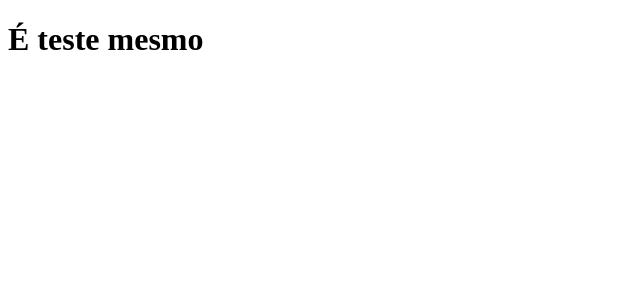
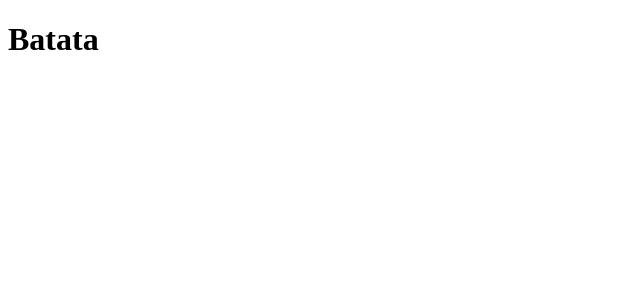
Before and after one commit to rafaeldgeo/clone-tabnews, a Next.js app: page / in a window 1280 px wide. Shown: the top 300 px of the page, without its empty margins (0-640 px from the left). Built offline with nearby package versions, Linux system fonts and the light colour scheme.

Commit message:
teste next.js

```diff
--- a/pages/index.js
+++ b/pages/index.js
@@ -1,5 +1,5 @@
 function Home() {
-  return <h1>É teste mesmo</h1>;
+  return <h1>Batata</h1>;
 }
 
 export default Home;
```
